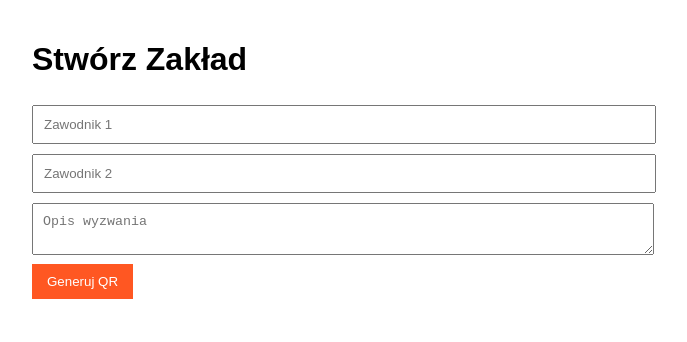
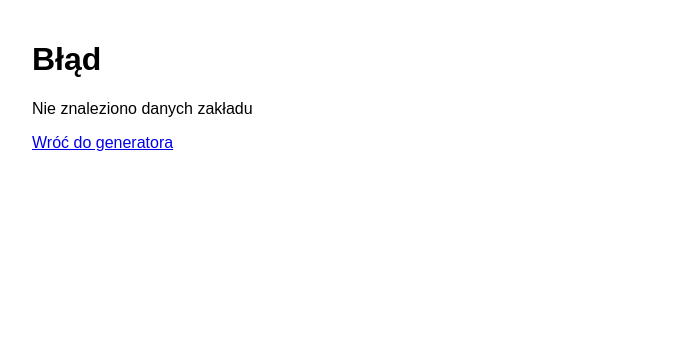
Before and after one commit to stoopidlystrong/qr, a plain HTML site: page challange.html in a window 1280 px wide. Shown: the whole page, without its empty margins (308-995 px from the left). Drawn offline with Linux system fonts and the light colour scheme.

Commit message:
Update challange.html

```diff
--- a/challange.html
+++ b/challange.html
@@ -1,37 +1,31 @@
 <!DOCTYPE html>
 <html>
 <head>
-    <title>Generator Zakładów</title>
+    <title>Zakład</title>
     <style>
         body { font-family: Arial, sans-serif; max-width: 600px; margin: 0 auto; padding: 20px; }
-        input, textarea { width: 100%; padding: 10px; margin: 5px 0; }
-        button { background: #ff5722; color: white; border: none; padding: 10px 15px; cursor: pointer; }
-        #qrResult { margin-top: 20px; text-align: center; }
     </style>
-    <script src="https://cdn.rawgit.com/davidshimjs/qrcodejs/gh-pages/qrcode.min.js"></script>
 </head>
 <body>
-    <h1>Stwórz Zakład</h1>
-    <input type="text" id="player1" placeholder="Zawodnik 1">
-    <input type="text" id="player2" placeholder="Zawodnik 2">
-    <textarea id="challenge" placeholder="Opis wyzwania"></textarea>
-    <button onclick="generateQR()">Generuj QR</button>
-    <div id="qrResult"></div>
+    <div id="challengeData">
+        <h1>Szczegóły zakładu</h1>
+        <p id="players"></p>
+        <p id="challengeText"></p>
+    </div>
 
     <script>
-    function generateQR() {
-        const player1 = encodeURIComponent(document.getElementById("player1").value);
-        const player2 = encodeURIComponent(document.getElementById("player2").value);
-        const challenge = encodeURIComponent(document.getElementById("challenge").value);
-
-        const baseUrl = window.location.href.split('/').slice(0, 3).join('/') + '/';
-        const challengeUrl = `${baseUrl}challenge.html?p1=${player1}&p2=${player2}&c=${challenge}`;
-
-        document.getElementById("qrResult").innerHTML = `
-            <div id="qrcode"></div>
-            <p>Zeskanuj kod QR</p>
+    const params = new URLSearchParams(window.location.search);
+    if(params.has('p1')) {
+        document.getElementById("players").textContent =
+            `${decodeURIComponent(params.get('p1'))} vs ${decodeURIComponent(params.get('p2'))}`;
+        document.getElementById("challengeText").textContent =
+            decodeURIComponent(params.get('c'));
+    } else {
+        document.getElementById("challengeData").innerHTML = `
+            <h1>Błąd</h1>
+            <p>Nie znaleziono danych zakładu</p>
+            <a href="index.html">Wróć do generatora</a>
         `;
-        new QRCode(document.getElementById("qrcode"), challengeUrl);
     }
     </script>
 </body>
```
